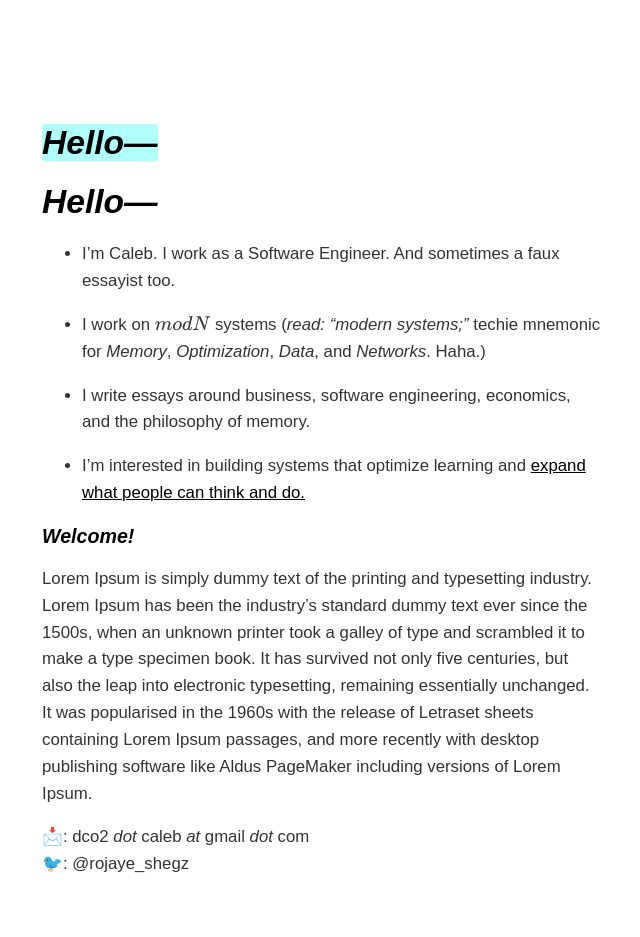
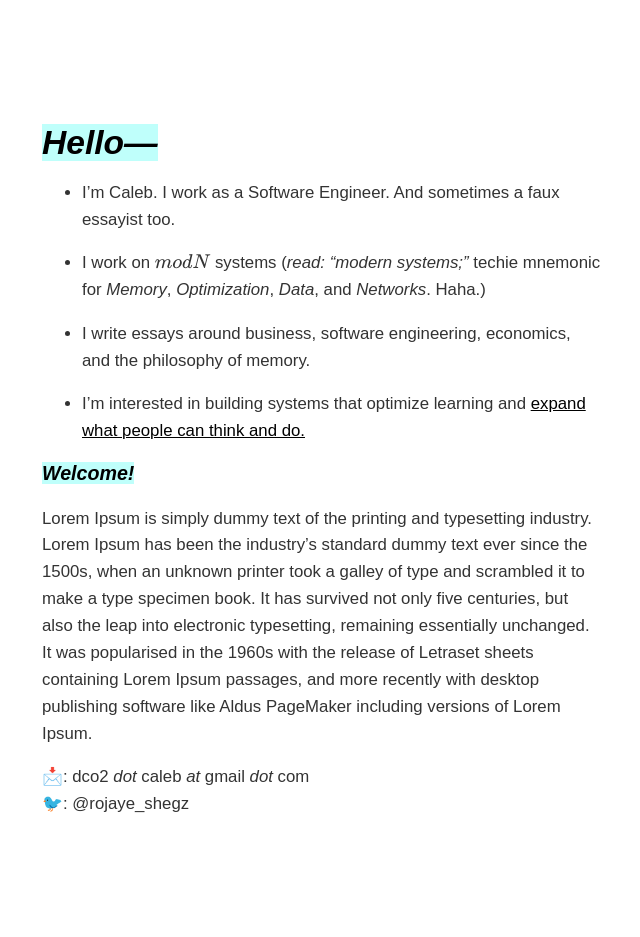
Before and after one commit to dCO2/rococo, a Jekyll site: the page built from index.md, in a window 1280 px wide. Shown: the whole page, without its empty margins (334-974 px from the left). Built offline with Jekyll 4.4.1, drawn with Linux system fonts in a browser that asks for light colours; some web fonts are replaced; formulas are drawn with MathJax 3; after the commit the page ends 900 px from its top, so only the background shows below that.

Commit message:
Update index.md

```diff
--- a/index.md
+++ b/index.md
@@ -6,9 +6,7 @@ title: Home
 
 {: style="margin-top:0; margin-bottom: 0;"}
 
-<h1 style="background-color: #00ffef50;display: inline;"><em>Hello—</em></h1>
-
-# _Hello—_
+<h1 style="background-color: #00ffef40;display: inline;"><em>Hello—</em></h1>
 - I'm Caleb. I work as a Software Engineer. And sometimes a faux essayist too.
 
 - I work on \\(modN\\) systems (_read: "modern systems;"_ techie mnemonic for _Memory_, _Optimization_, _Data_, and _Networks_. Haha.)
@@ -17,7 +15,8 @@ title: Home
 
 - I'm interested in building systems that optimize learning and [expand what people can think and do.](https://andymatuschak.org/)
 
-### _Welcome!_
+<h3 style="background-color: #00ffef40;display: inline;"><em>Welcome!</em></h3>
+
 Lorem Ipsum is simply dummy text of the printing and typesetting industry. Lorem Ipsum has been the industry's standard dummy text ever since the 1500s, when an unknown printer took a galley of type and scrambled it to make a type specimen book. It has survived not only five centuries, but also the leap into electronic typesetting, remaining essentially unchanged. It was popularised in the 1960s with the release of Letraset sheets containing Lorem Ipsum passages, and more recently with desktop publishing software like Aldus PageMaker including versions of Lorem Ipsum.
 
 
```
